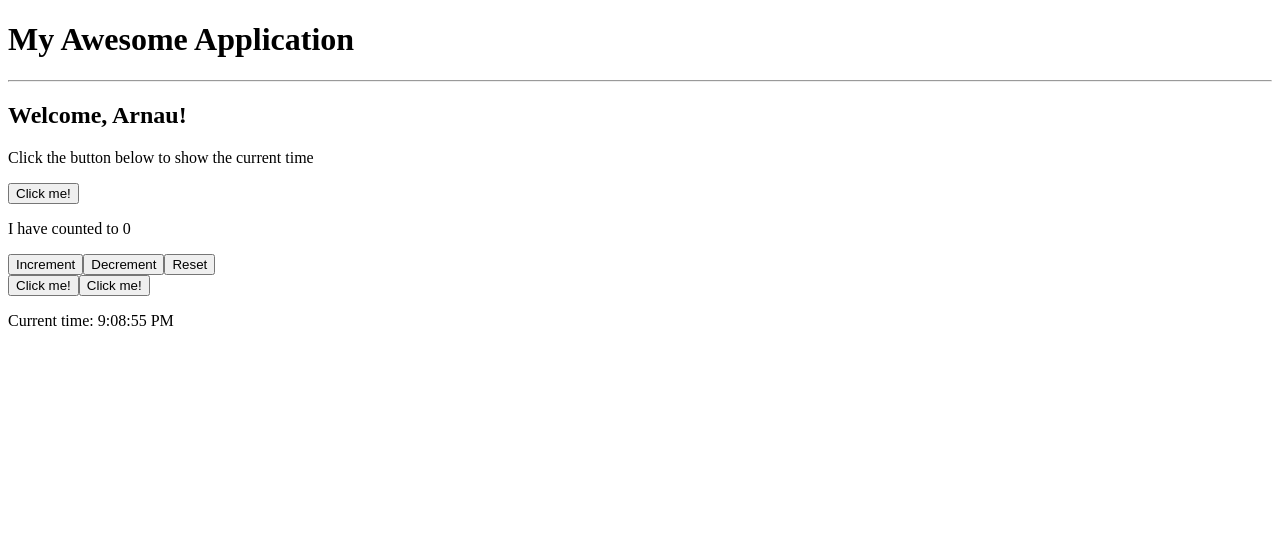
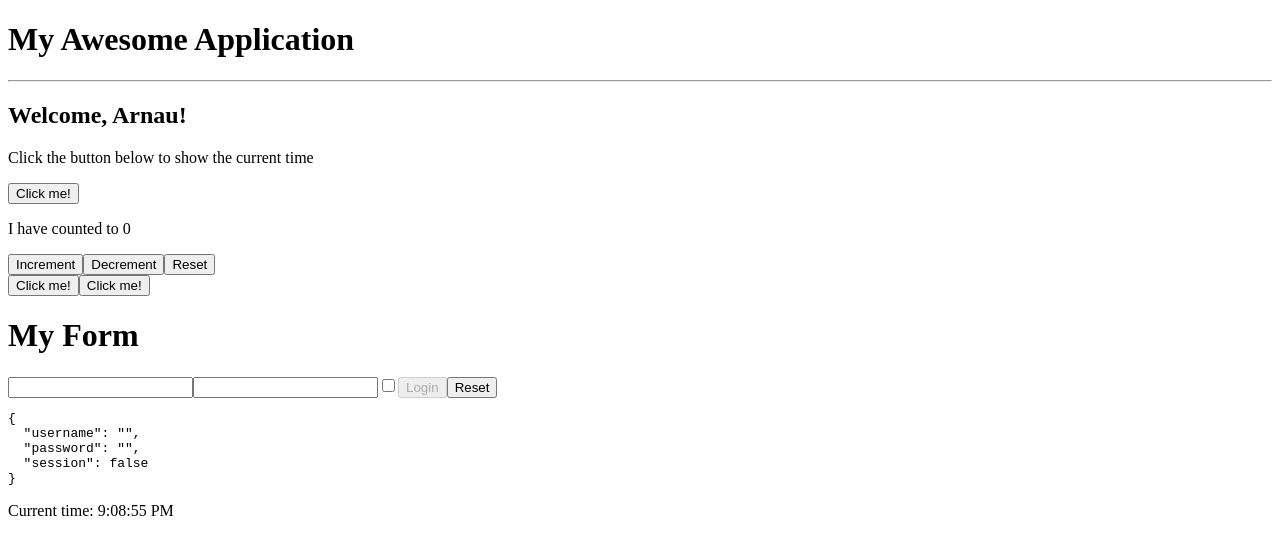
Before and after one commit to SrWilly19/DevelHopeApuntes, a React (Vite) app in the folder ReatApp/my-app/: page / in a window 1280 px wide. Shown: the top 554 px of the page. Built offline with nearby package versions, Linux system fonts and the light colour scheme.

Commit message:
apuntes jsx

```diff
--- a/ReatApp/my-app/src/App.jsx
+++ b/ReatApp/my-app/src/App.jsx
@@ -3,6 +3,7 @@ import { Clock } from "./Clock"
 import { Counter } from "./Counter"
 import { HelloWorld } from "./HelloWorld"
 import { MouseClicker } from "./MouseClicker"
+import { MyForm } from "./MyForm"
 import { Welcome } from "./Welcome"
 
 //Un componente debe devolver una expresion JSX, algo que permita que el componente se represente dentro de la aplicacion
@@ -16,6 +17,7 @@ export function App(){
             <AlertClock />
             <Counter />
             <MouseClicker />
+            <MyForm />
             <Clock />
         </div>
     )
--- a/ReatApp/my-app/src/MyForm.jsx
+++ b/ReatApp/my-app/src/MyForm.jsx
@@ -1,9 +1,21 @@
 import { useState } from "react"
+
+//Podemos crear una funcion que cree el estado incial y asi podremos llamarla tantas veces como queramos
+function createData(){
+    return {
+        username: '',
+        password: '',
+        session: false
+    }
+}
+
 
 export function MyForm(){
     //Inicializamos la varible destado con uan cadena vacia y tomaremos la tupla que esta devolviendo useState y guardaremos tanto el nombre de usuario como la funcion setUsername dentro
     // de algunas variables.
-    const[username,setUsername] = useState('')
+    const [data,setData] = useState(createData())
+
+
     /*De alguna manera estoy vinculando el valor contenido en la entrada con el valor del nombre de usuario, pero, por supuesto, este es un enlace de datos unidireccional porque la entrada
     no puede cambiar directamente  el contenido de la variable del nombre de usuario, solo puede leer su valor, y mostrarselo al usuario.
     Para cambiar el valor de la variable de nombre de usuario, necesitamos usar la funcion setUsername, que es la funcion devuelta por el enlace useState que nos permite actualizar el valor
@@ -13,16 +25,65 @@ export function MyForm(){
     En React se activa tan pronto como cambia el valor dentro de una entrada, tan pronto como un usuario escribe algo dentro de la entrada sin necesidad de que la entrada pierda su
     enfoque. onChange se comporta exactamente como el evento onInput en HTML.
     El evento onInput y onChange se comportan exactamente igual y probablemente veras que el evento onChange se usa con mas frecuencia, asi que por ahora te sugiero que uses el evento onChange
-    aunque puedes usar el evento onInput si lo prefieres.*/
+    aunque puedes usar el evento onInput si lo prefieres.
+    */
 
-    function handleUsernameInputChange(event){
+    /*Recuerda que cunao llamas a la funcion para actualizar una variable de estado siempre necesitas decidir si le vas a pasar un valor inmediato o una devolucion de llamada
+    y la forma en que decides esto es: Para preguntarse, ¿El siguiente valor de la varibale de estado depende del valor actual de la varibale de estado?*/
+    function handleInputChange(event){
+        //Puedo acceder a un componente como el nombre
+        /* Si la entrada es una casilla de verificacion, su tipo sera una casilla de verificacion, de lo contrario no es asi si el tipo de entrada es una casilla de verificacion, vamos a usar el
+        atributo marcado, si el tipo de entrada no es una casilla de verificacion usaremos el atributo de valor para que tambien podamos extraer el atributo de tipo. */
+        const name = event.target.name
         const value = event.target.value
-        setUsername(value)
+        const checked = event.target.checked
+        const type = event.target.type
+
+        /*Devolucion de llamada que va a recibir el valor actual del objeto de datos. Lo estoy llamando D dentro del alcance del codigo de la devolucion de llamada y quiero actualizar el
+        campo que tiene el mismo nombre que el contenido en la variable de nombre. Debes recordar que cuandoe estas trabajando dentro de la devolucion de llamada, pasas a un conjunto de
+        funciones de estado, por ejemplo a los datos establecidos, en este caso siempre debes tratar la entrada como inmutable, es decir, de solo lectura, para que no puedas cambiar el
+        contenido de D. objeto que es el contenido actual del objeto de datos, entonces, ¿Que puedes hacer bien? Puedes clonar el contenido de objeto de datos dentro de otro objeto para que
+        pueda usarlo*/
+        //...d utilizamos el operador de extension. Creo un nuevo objeto y utilizao el operador de extension para copiar todo el contenido del objeto de datos original dentro de un nuevo
+        //objeto
+        setData((data) => {
+            return {
+                ...data,
+                [name] : value === 'checked' ? checked : value,
+            }
+
+        })
     }
 
+
+    function handleResetForm(){
+        setData(createData())
+    }
+
+    /*console.log(username) esto nos hara ver en la consola lo que estamos escribiendo en el recuadro, tenemos acceso completo y total a los datos en cualquier punto dentro de nuestros
+    componentes, por lo que incluso si agregamos algunos efectos, incluso si agregamos alguna otra funcion, siempre podemos acceder al valor de nuestro formulario sin acceder a las
+    entradas que se utilizan para recopilar esta informacion por el usuario, sino accediendo a variables de estado que contienen los datos reales del formulario y en cualquier momento
+    podemos cambiar el valor contenido dentro de estas variables y las entradas se actualizaran en consecuencia*/
+    //Tan pronto como escribirmos algo en la entrada, el evento de cambio se activa para que se llame al controlador de eventos de cambio de entrada de nombre de usuario
+    /*stringify: toma un objeto y lo convierte en una cadena JSON // el primer parametro es el objeto que queremos stringify, el segundo parametro es una funcion de Transformer
+    que puede establecer en nulo y el tercer parametro simplemente nos dice como queremos sangrar los datos para que se nos muestren de una manera mas bonita.
+    parse: toma una cadea JSON y la convierte en un objeto JavaScript
+    Cuando utilizamos casillas de verificacion siempre debemos recordar que una casilla de verificacion se comporta un poco diferente a otra entradas porque necesitaria marcar no el
+    atributo de valor sino el  atributo marcado y esto solo sucede cuando el tipo es casilla de verificacion, no cuando el tipo es otra cosa. Para todos los demas tipos que va, use
+    el valor, pero para las casillas de verificacion usara check it prop
+   */
     return (
         <div>
-            <input value={username} onChange={handleUsernameInputChange} />
+            <h1>My Form</h1>
+            <input name="username" value={data.username} onChange={handleInputChange} />
+            <input name="password" type="password" value={data.password} onChange={handleInputChange} />
+            <input name="session" type="checkbox" checked={data.session} onChange={handleInputChange} />
+            <button disabled={!data.username || !data.password}>Login</button>
+            <button onClick={handleResetForm}>Reset</button>
+
+            <pre>
+                {JSON.stringify(data, null, 2)}
+            </pre>
         </div>
     )
 }
```
